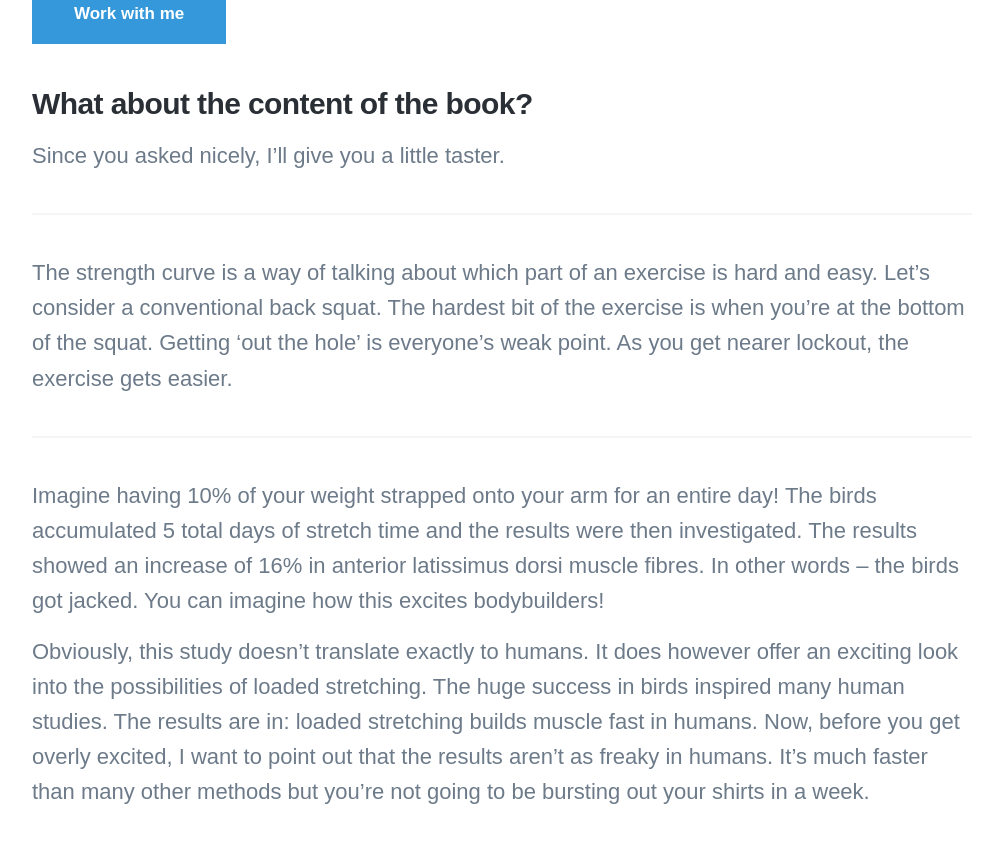
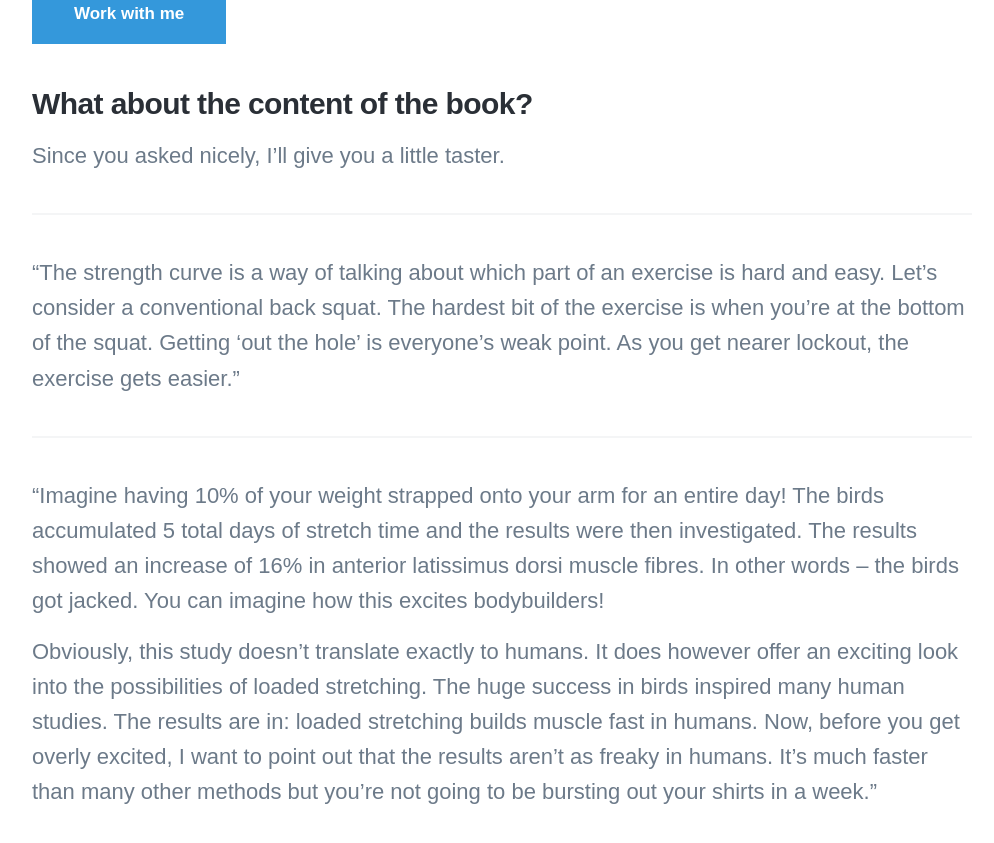
Before and after one commit to ScottON/ScottON, a Jekyll site: the page built from _projects/2021-05-12-amazon-tension.md, in a window 1280 px wide and 900 px high, scrolled down 4565 px. Shown: the top 843 px of the window, without its empty margins (138-1132 px from the left). Built offline with Jekyll 4.4.1, drawn with Linux system fonts in a browser that asks for light colours; nearby versions of some CDN libraries; some web fonts are replaced.

Commit message:
Update 2021-05-12-amazon-tension.md

```diff
--- a/_projects/2021-05-12-amazon-tension.md
+++ b/_projects/2021-05-12-amazon-tension.md
@@ -69,13 +69,13 @@ People seem to like it...
 Since you asked nicely, I’ll give you a little taster.
 
 ---
-The strength curve is a way of talking about which part of an exercise is hard and easy. Let’s consider a conventional back squat. The hardest bit of the exercise is when you’re at the bottom of the squat. Getting ‘out the hole’ is everyone's weak point. As you get nearer lockout, the exercise gets easier.
+"The strength curve is a way of talking about which part of an exercise is hard and easy. Let’s consider a conventional back squat. The hardest bit of the exercise is when you’re at the bottom of the squat. Getting ‘out the hole’ is everyone's weak point. As you get nearer lockout, the exercise gets easier."
 
 ---
 
-Imagine having 10% of your weight strapped onto your arm for an entire day! The birds accumulated 5 total days of stretch time and the results were then investigated. The results showed an increase of 16% in anterior latissimus dorsi muscle fibres. In other words – the birds got jacked. You can imagine how this excites bodybuilders!
+"Imagine having 10% of your weight strapped onto your arm for an entire day! The birds accumulated 5 total days of stretch time and the results were then investigated. The results showed an increase of 16% in anterior latissimus dorsi muscle fibres. In other words – the birds got jacked. You can imagine how this excites bodybuilders!
 
-Obviously, this study doesn’t translate exactly to humans. It does however offer an exciting look into the possibilities of loaded stretching. The huge success in birds inspired many human studies. The results are in: loaded stretching builds muscle fast in humans. Now, before you get overly excited, I want to point out that the results aren’t as freaky in humans. It's much faster than many other methods but you’re not going to be bursting out your shirts in a week.
+Obviously, this study doesn’t translate exactly to humans. It does however offer an exciting look into the possibilities of loaded stretching. The huge success in birds inspired many human studies. The results are in: loaded stretching builds muscle fast in humans. Now, before you get overly excited, I want to point out that the results aren’t as freaky in humans. It's much faster than many other methods but you’re not going to be bursting out your shirts in a week."
 
 ---
 
```
